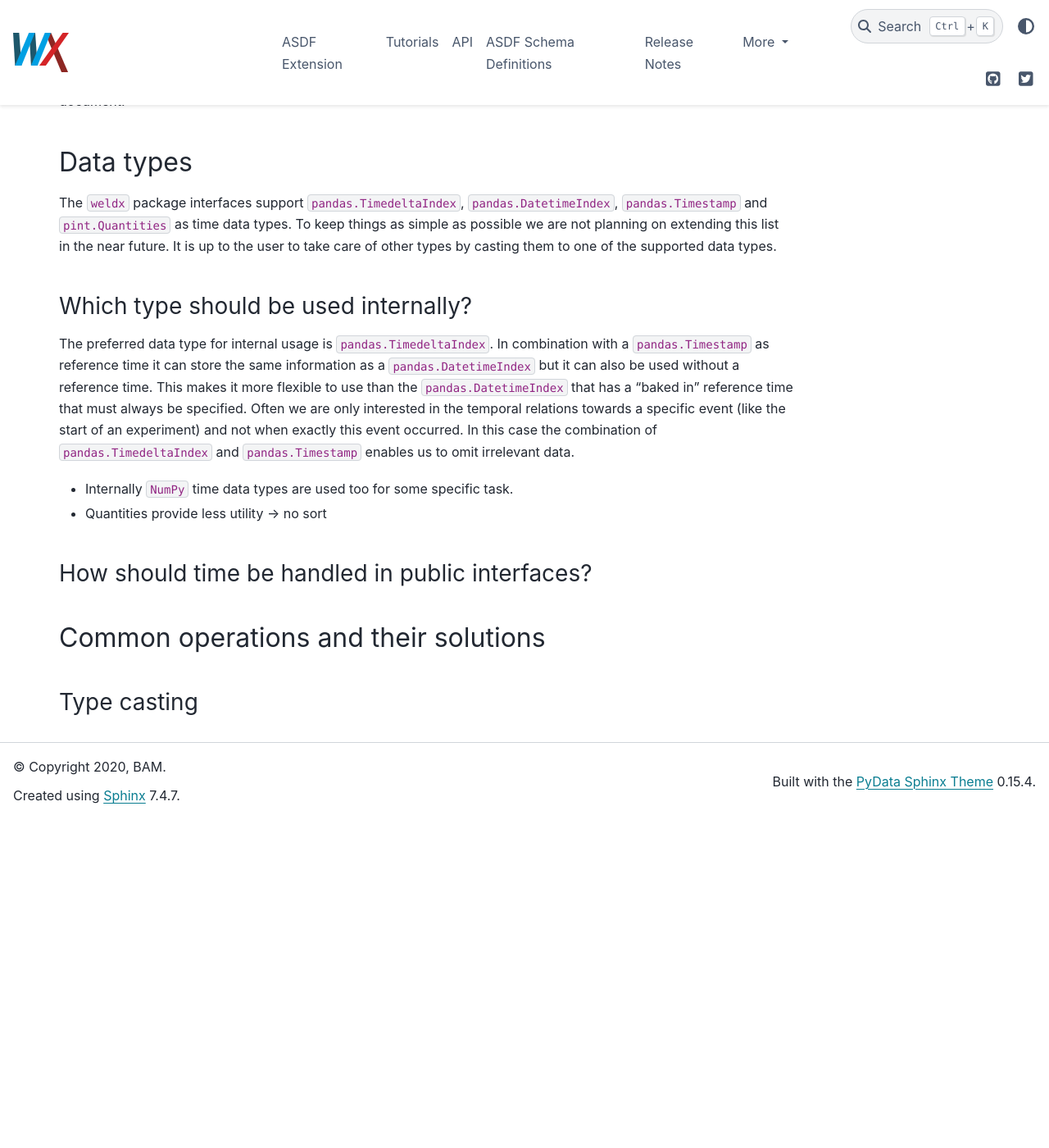
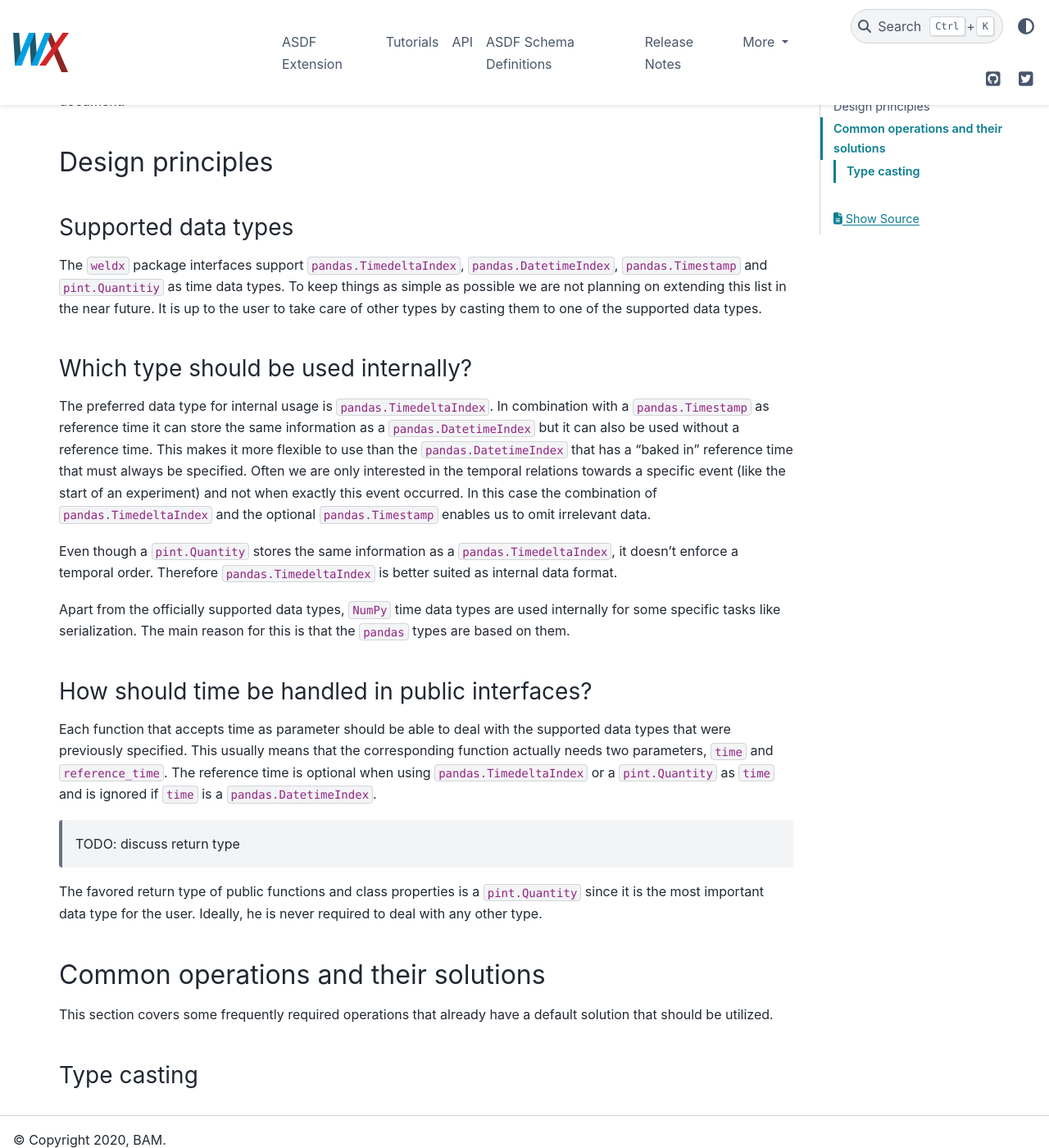
Before and after one commit to BAMWelDX/weldx, a Sphinx documentation site: the page built from doc/developers_doc/time_data.md, in a window 1280 px wide and 1400 px high, scrolled down 474 px. Shown: the whole window at 82% size. Built offline with Sphinx 7.4.7 and the PyData theme 0.15.4, drawn with Linux system fonts in a browser that asks for light colours; before the commit the page ends 1473 px from its top, so only the background shows below that.

Commit message:
Continue with dev doc about time data types

```diff
--- a/doc/developers_doc/time_data.md
+++ b/doc/developers_doc/time_data.md
@@ -15,10 +15,12 @@
 There is certainly a lot more to write about what makes time special, but the details are not really relevant for this
 document.
 
-## Data types
+## Design principles
+
+### Supported data types
 
 The `weldx` package interfaces support `pandas.TimedeltaIndex`, `pandas.DatetimeIndex`, `pandas.Timestamp` and
-`pint.Quantities` as time data types.
+`pint.Quantitiy` as time data types.
 To keep things as simple as possible we are not planning on extending this list in the near future.
 It is up to the user to take care of other types by casting them to one of the supported data types.
 
@@ -31,13 +33,34 @@
 be specified.
 Often we are only interested in the temporal relations towards a specific event (like the start of an experiment) and
 not when exactly this event occurred.
-In this case the combination of `pandas.TimedeltaIndex` and `pandas.Timestamp` enables us to omit irrelevant data.
+In this case the combination of `pandas.TimedeltaIndex` and the optional `pandas.Timestamp` enables us to omit
+irrelevant data.
 
-- Internally `NumPy` time data types are used too for some specific task.
-- Quantities provide less utility -> no sort
+Even though a `pint.Quantity` stores the same information as a `pandas.TimedeltaIndex`, it doesn't enforce a temporal
+order.
+Therefore `pandas.TimedeltaIndex` is better suited as internal data format.
+
+Apart from the officially supported data types, `NumPy` time data types are used internally for some specific tasks like
+serialization.
+The main reason for this is that the `pandas` types are based on them.
+
 
 ### How should time be handled in public interfaces?
 
+Each function that accepts time as parameter should be able to deal with the supported data types that were previously
+specified.
+This usually means that the corresponding function actually needs two parameters, `time` and `reference_time`.
+The reference time is optional when using `pandas.TimedeltaIndex` or a `pint.Quantity` as `time` and is ignored if
+`time` is a `pandas.DatetimeIndex`.
+
+> TODO: discuss return type
+
+The favored return type of public functions and class properties is a `pint.Quantity` since it is the most important
+data type for the user.
+Ideally, he is never required to deal with any other type.
+
 ## Common operations and their solutions
 
+This section covers some frequently required operations that already have a default solution that should be utilized.
+
 ### Type casting
```
